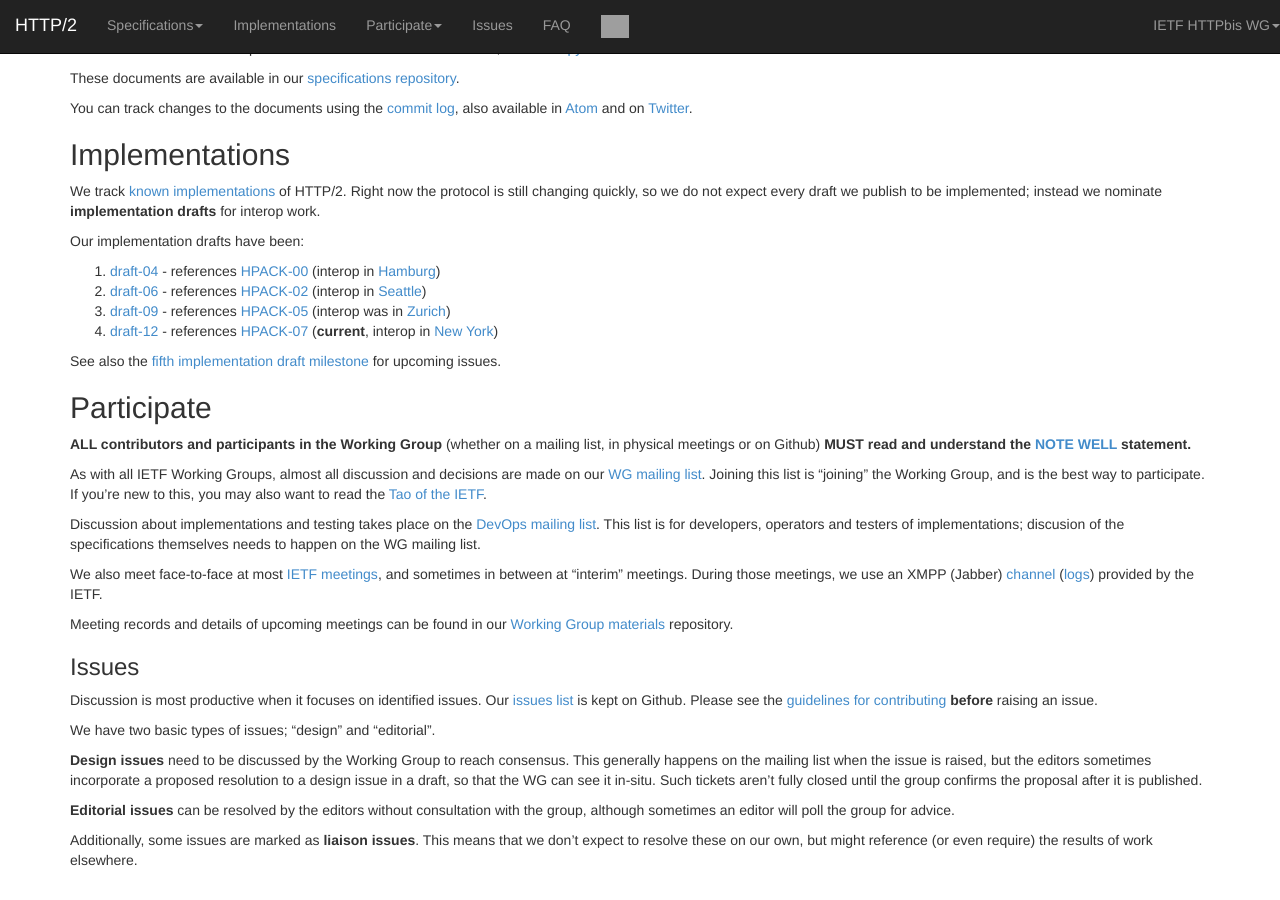
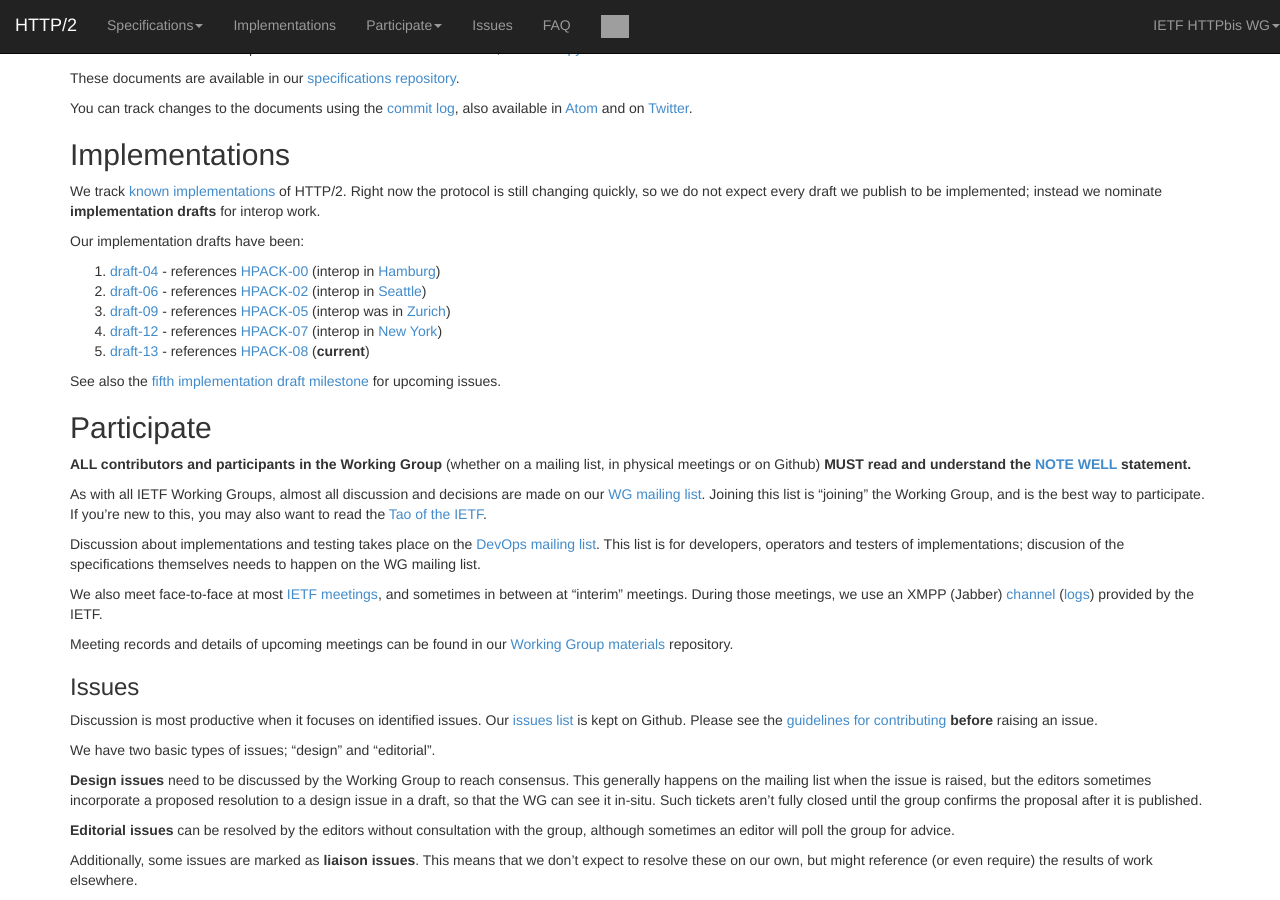
Before and after one commit to http2/http2.github.io, a Jekyll site: the page built from index.md, in a window 1280 px wide and 900 px high, scrolled down 797 px. Built offline with Jekyll 4.4.1, drawn with Linux system fonts in a browser that asks for light colours; comment, search, counter and statistics services are not loaded; grey boxes are pictures that could not be loaded.

Commit message:
5th impl draft

```diff
--- a/_layouts/page.html
+++ b/_layouts/page.html
@@ -22,6 +22,8 @@
 
       </div>
 
+
+
     <script src="/components/jquery/dist/jquery.min.js"></script>
     <script src="/components/bootstrap/dist/js/bootstrap.min.js"></script>
 
--- a/index.md
+++ b/index.md
@@ -55,7 +55,8 @@
 1. [draft-04](http://tools.ietf.org/html/draft-ietf-httpbis-http2-04) - references [HPACK-00](http://tools.ietf.org/html/draft-ietf-httpbis-header-compression-00) (interop in [Hamburg](https://github.com/http2/wg_materials/tree/master/interim-13-08))
 2. [draft-06](http://tools.ietf.org/html/draft-ietf-httpbis-http2-06) - references [HPACK-02](http://tools.ietf.org/html/draft-ietf-httpbis-header-compression-02) (interop in [Seattle](https://github.com/http2/wg_materials/tree/master/interim-13-10))
 3. [draft-09](http://tools.ietf.org/html/draft-ietf-httpbis-http2-09) - references [HPACK-05](http://tools.ietf.org/html/draft-ietf-httpbis-header-compression-05) (interop was in [Zurich](https://github.com/http2/wg_materials/tree/master/interim-14-01))
-4. [draft-12](http://tools.ietf.org/html/draft-ietf-httpbis-http2-12) - references [HPACK-07](http://tools.ietf.org/html/draft-ietf-httpbis-header-compression-07) (**current**, interop in [New York](https://github.com/http2/wg_materials/tree/master/interim-14-06))
+4. [draft-12](http://tools.ietf.org/html/draft-ietf-httpbis-http2-12) - references [HPACK-07](http://tools.ietf.org/html/draft-ietf-httpbis-header-compression-07) (interop in [New York](https://github.com/http2/wg_materials/tree/master/interim-14-06))
+5. [draft-13](http://tools.ietf.org/html/draft-ietf-httpbis-http2-13) - references [HPACK-08](http://tools.ietf.org/html/draft-ietf-httpbis-header-compression-08) (**current**)
 
 See also the [fifth implementation draft milestone](https://github.com/http2/http2-spec/issues?milestone=5&state=open) for upcoming issues.
 
```
